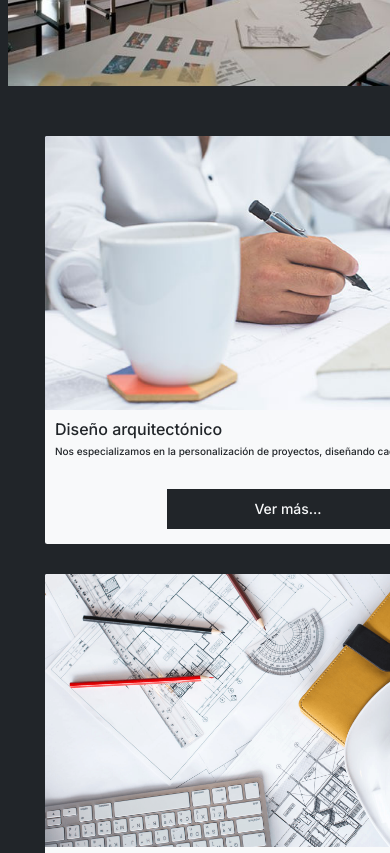
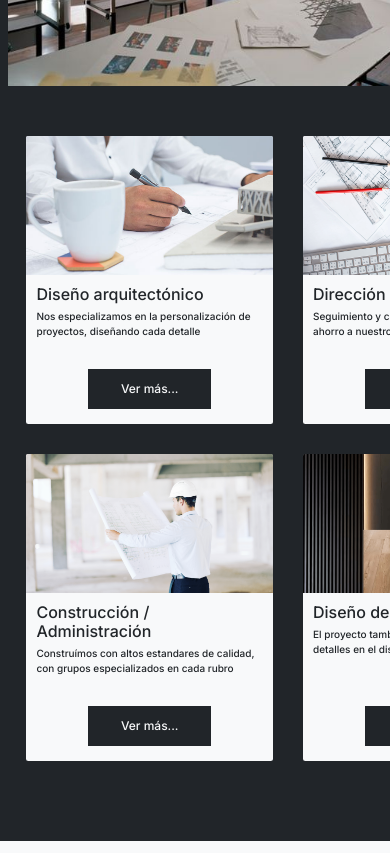
Before and after one commit to fedeceb/ARARQ._prueba, a website: page index.html in a window 390 px wide. Shown: the part 1120-1973 px from the top of the page. Drawn offline with nearby package versions, Linux system fonts and the light colour scheme; a web font is replaced by a local one.

Commit message:
prueba de entrega

```diff
--- a/assets/sass/partials/_footer.scss
+++ b/assets/sass/partials/_footer.scss
@@ -142,7 +142,7 @@ footer {
     }
 }
 
-@media screen and (max-width: 375px) {
+@media screen and (min-width: 320px) and (max-width: 375px) {
 
     footer {
         font-size: 1.5em !important;
--- a/assets/sass/views/_home.scss
+++ b/assets/sass/views/_home.scss
@@ -35,6 +35,7 @@ main section {
     width: 100px;
     height: 40px;
     font-size: 1.4em;
+    margin-left: 10px;
     margin-top: 5px;
     margin-bottom: 20px;
  }
@@ -92,6 +93,11 @@ h5 {
 
 @media screen and (max-width: 992px){
 
+    .row-cols-md-4>* {
+        flex: 0 0 auto;
+        width: 47% !important;
+    }
+
     .w-100 {
         width: 100%;
         height: 100%;
@@ -111,10 +117,10 @@ h5 {
 
     .row-card {
         display: flex;
-        flex-direction: column !important;
+        flex-direction: row !important;
         flex-wrap: wrap;
         row-gap: 30px;
-        column-gap: 30px;
+        column-gap: 50px;
     }
 
     .col {
@@ -122,13 +128,22 @@ h5 {
     }
 
     .tarjetas {
-        padding-left: 25px;
-        padding-right: 25px;
+        padding-left: 0px;
+        padding-right: 0px;
+    }
+
+    .btn-servicios {
+        font-size: 1.2em;
     }
 }
 
 
 @media screen and (max-width: 768px) {
+
+    .row-cols-md-4>* {
+        flex: 0 0 auto;
+        width: 45% !important;
+    }
 
     .w-100 {
         width: 100%;
@@ -148,10 +163,10 @@ h5 {
 
     .row-card {
         display: flex;
-        flex-direction: column !important;
+        flex-direction: row !important;
         flex-wrap: wrap;
         row-gap: 30px;
-        column-gap: 30px;
+        column-gap: 50px;
     }
 
     .col {
@@ -159,13 +174,22 @@ h5 {
     }
 
     .tarjetas {
-        padding-left: 25px;
-        padding-right: 25px;
+        padding-left: 0px;
+        padding-right: 0px;
+    }
+
+    .btn-servicios {
+        font-size: 1.2em;
     }
 }
 
 
 @media screen and (max-width: 576px) {
+
+    .row-cols-md-4>* {
+        flex: 0 0 auto;
+        width: 46% !important;
+    }
 
     .w-100 {
         width: 100%;
@@ -189,10 +213,11 @@ h5 {
 
     .row-card {
         display: flex;
-        flex-direction: column !important;
+        flex-direction: column;
         flex-wrap: wrap;
         row-gap: 30px;
         column-gap: 30px;
+        justify-content: center;
     }
 
     .col {
@@ -200,12 +225,17 @@ h5 {
     }
 
     .tarjetas {
-        padding-left: 25px;
-        padding-right: 25px;
+        padding-left: 0px;
+        padding-right: 0px;
     }
 }
 
 @media screen and (min-width: 320px) and (max-width: 375px) {
+
+    .row-cols-md-4>* {
+        flex: 0 0 auto;
+        width: 100% !important;
+    }
 
     .w-100 {
         width: 100%;
@@ -240,8 +270,8 @@ h5 {
     }
 
     .tarjetas {
-        padding-left: 25px;
-        padding-right: 25px;
+        padding-left: 0px;
+        padding-right: 0px;
     }
 
     .card-img-top {
--- a/index.html
+++ b/index.html
@@ -83,7 +83,7 @@
             </div>
         </section>
         <section ><!--class="container"-->
-            <div class="row-card g-4 tarjetas"><!--row-cols-1 row-cols-md-4-->
+            <div class="row-card row-cols-md-4 g-4 tarjetas"><!--row-card row-cols-1 row-cols-md-4-->
                 <div class="col">
                     <div class="card h-100">
                         <img src="./assets/images/diseño-arquitectonico-servicios.png" alt="diseño-arq-card" class="card-img-top">
```
Also changed, not shown: assets/sass/partials/_header.scss (+1 -16 lines), assets/css/main.css.
